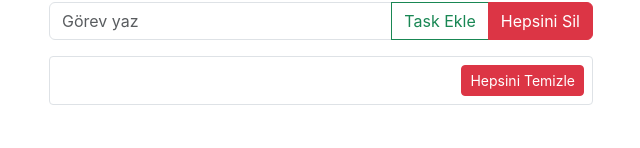
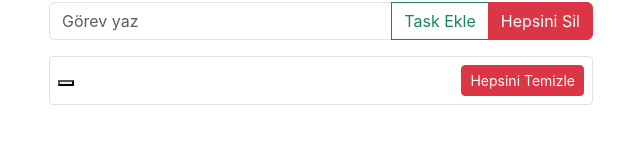
Before and after one commit to muslumhanerol/ToDo_App_With_ContextAPI, a React (Create React App) app in the folder todo_app_contextapi/: page / in a window 1280 px wide. Shown: the part 152-300 px from the top of the page, without its empty margins (319-959 px from the left). Built offline with nearby package versions, Linux system fonts and the light colour scheme.

Commit message:
Update TodoFilter.js

```diff
--- a/todo_app_contextapi/src/Components/TodoFilter.js
+++ b/todo_app_contextapi/src/Components/TodoFilter.js
@@ -1,10 +1,13 @@
-import React from 'react'
+import React, { useContext } from 'react'
+import { TodoContext } from '../Contexts/TodoContext';
 
 const TodoFilter = () => {
+    const Context = useContext(TodoContext);
     return (
         <>
             <div className='container-fluid d-flex justify-content-between p-2 mb-1 g-0 border rounded-1'>
                 <div className='button-group'>
+                    <button></button>
 
                 </div>
                 <button className='btn btn-danger btn-sm' type='button' id='btn-clear-all' onClick={() => { useContext.clearAll() }}>Hepsini Temizle</button>
```
